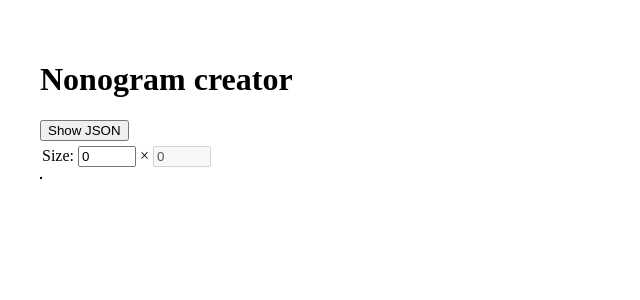
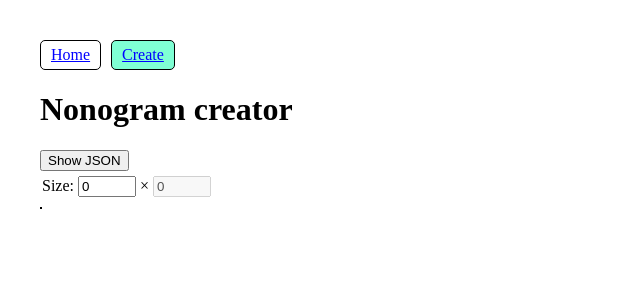
Before and after one commit to SzNagyMisu/nonogram-vue, a Vue app: page /#/create in a window 1280 px wide. Before the commit this address led to /. Shown: the top 300 px of the page, without its empty margins (0-640 px from the left). Built offline with nearby package versions, Linux system fonts and the light colour scheme.

Commit message:
adding router

```diff
--- a/package.json
+++ b/package.json
@@ -9,7 +9,8 @@
     "test:unit": "vitest"
   },
   "dependencies": {
-    "vue": "^3.3.4"
+    "vue": "^3.3.4",
+    "vue-router": "^4.2.2"
   },
   "devDependencies": {
     "@vitejs/plugin-vue": "^4.2.3",
--- a/src/App.vue
+++ b/src/App.vue
@@ -1,64 +1,30 @@
 <script setup>
-import { computed, ref } from 'vue';
-
-import { BLACK } from './consts.js';
-import {
-    getRowCount,
-    getColCount,
-    getHorizontalDefinitions,
-    getVerticalDefinitions,
-    getNewTable,
-} from './utils.js';
-
-import SetSize from './components/SetSize.vue';
-import ExportJSON from './components/ExportJSON.vue';
-import NonogramTable from './components/NonogramTable.vue';
-import HorizontalDefinitions from './components/HorizontalDefinitions.vue';
-import VerticalDefinitions from './components/VerticalDefinitions.vue';
-
-
-const table = ref([]);
-
-const rowCount = computed(() => getRowCount(table.value));
-const colCount = computed(() => getColCount(table.value));
-
-const horizontalDefinitions = computed(() => getHorizontalDefinitions(table.value));
-const verticalDefinitions = computed(() => getVerticalDefinitions(table.value));
-
-const changeColor = (rowIdx, colIdx) => {
-    const color = table.value[rowIdx][colIdx];
-    table.value[rowIdx][colIdx] = color === BLACK ? null : BLACK;
-};
-
-const setTable = (newRowCount, newColCount) => {
-    table.value = getNewTable(newRowCount, newColCount, table.value);
-};
 </script>
 
 <template>
-    <h1>Nonogram creator</h1>
-
-    <ExportJSON v-bind="{ horizontalDefinitions, verticalDefinitions }" />
-
-    <SetSize
-        :rowCount="rowCount"
-        :colCount="colCount"
-        @setRowCount="newRowCount => setTable(newRowCount, colCount)"
-        @setColCount="newColCount => setTable(rowCount, newColCount)"
-    />
-    <section class="flex">
-        <NonogramTable
-            :table="table"
-            @cellClick="changeColor"
-        />
-        <HorizontalDefinitions :definitions="horizontalDefinitions" />
-    </section>
-    <VerticalDefinitions :definitions="verticalDefinitions" />
+    <nav>
+        <RouterLink :to="{ name: 'home' }">Home</RouterLink>
+        <RouterLink :to="{ name: 'create' }">Create</RouterLink>
+    </nav>
+    <RouterView />
 </template>
 
 <style scoped>
-section.flex {
+nav {
     display: flex;
-    gap: 3px;
+    gap: 10px;
+}
+
+nav a {
+    border: 1px solid black;
+    border-radius: 5px;
+    padding: 5px 10px;
+    color: blue;
+}
+nav a.router-link-active {
+    background-color: aquamarine;
+}
+nav a:hover {
+    border-color: aquamarine;
 }
 </style>
--- a/src/main.js
+++ b/src/main.js
@@ -2,5 +2,8 @@ import './assets/main.css'
 
 import { createApp } from 'vue'
 import App from './App.vue'
+import { router } from './routes';
 
-createApp(App).mount('#app')
+const app = createApp(App);
+app.use(router);
+app.mount('#app');
--- /dev/null
+++ b/src/routes.js
@@ -0,0 +1,21 @@
+import { createRouter, createWebHashHistory } from 'vue-router';
+
+import Create from './views/Create.vue';
+
+const routes = [
+    {
+        name: "home",
+        path: "/",
+        component: { template: "<div>Hello</div>" }, // TODO
+    },
+    {
+        name: "create",
+        path: "/create",
+        component: Create,
+    },
+];
+
+export const router = createRouter({
+    history: createWebHashHistory(),
+    routes,
+});
--- /dev/null
+++ b/src/views/Create.vue
@@ -0,0 +1,64 @@
+<script setup>
+import { computed, ref } from 'vue';
+
+import { BLACK } from '../consts.js';
+import {
+    getRowCount,
+    getColCount,
+    getHorizontalDefinitions,
+    getVerticalDefinitions,
+    getNewTable,
+} from '../utils.js';
+
+import SetSize from '../components/SetSize.vue';
+import ExportJSON from '../components/ExportJSON.vue';
+import NonogramTable from '../components/NonogramTable.vue';
+import HorizontalDefinitions from '../components/HorizontalDefinitions.vue';
+import VerticalDefinitions from '../components/VerticalDefinitions.vue';
+
+
+const table = ref([]);
+
+const rowCount = computed(() => getRowCount(table.value));
+const colCount = computed(() => getColCount(table.value));
+
+const horizontalDefinitions = computed(() => getHorizontalDefinitions(table.value));
+const verticalDefinitions = computed(() => getVerticalDefinitions(table.value));
+
+const changeColor = (rowIdx, colIdx) => {
+    const color = table.value[rowIdx][colIdx];
+    table.value[rowIdx][colIdx] = color === BLACK ? null : BLACK;
+};
+
+const setTable = (newRowCount, newColCount) => {
+    table.value = getNewTable(newRowCount, newColCount, table.value);
+};
+</script>
+
+<template>
+    <h1>Nonogram creator</h1>
+
+    <ExportJSON v-bind="{ horizontalDefinitions, verticalDefinitions }" />
+
+    <SetSize
+        :rowCount="rowCount"
+        :colCount="colCount"
+        @setRowCount="newRowCount => setTable(newRowCount, colCount)"
+        @setColCount="newColCount => setTable(rowCount, newColCount)"
+    />
+    <section class="flex">
+        <NonogramTable
+            :table="table"
+            @cellClick="changeColor"
+        />
+        <HorizontalDefinitions :definitions="horizontalDefinitions" />
+    </section>
+    <VerticalDefinitions :definitions="verticalDefinitions" />
+</template>
+
+<style scoped>
+section.flex {
+    display: flex;
+    gap: 3px;
+}
+</style>
```
Also changed, not shown: 1 other file (tests, documents, lock files or other folders).
